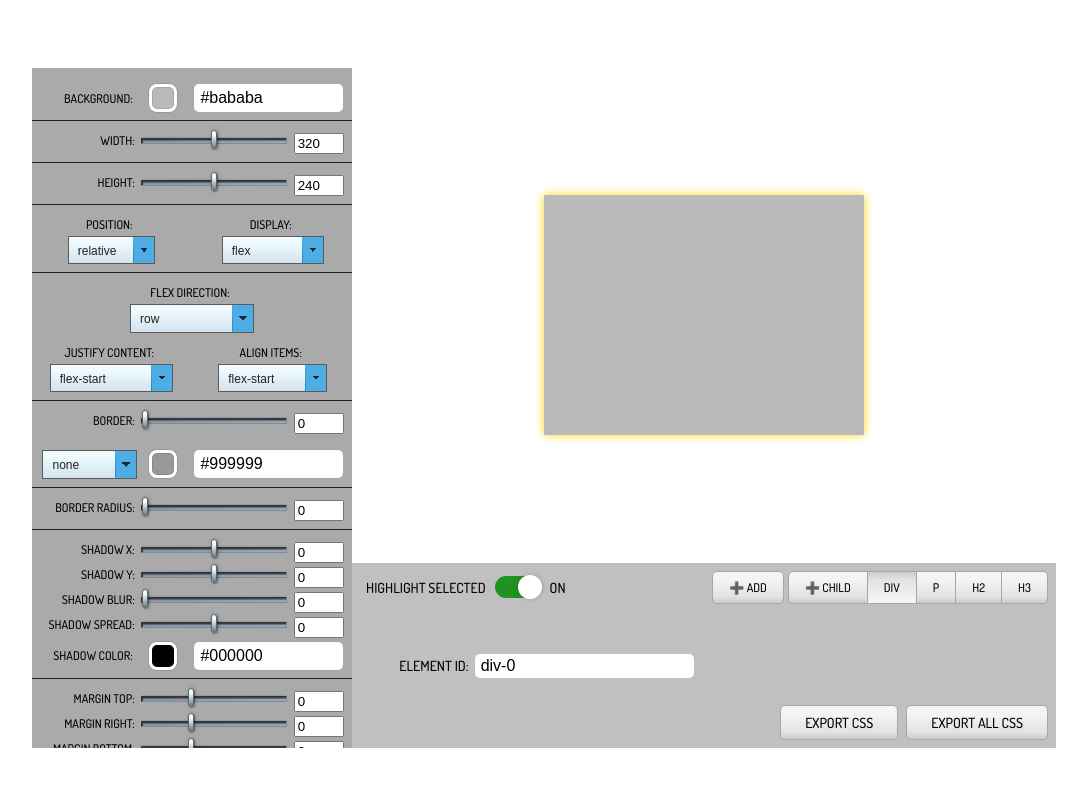
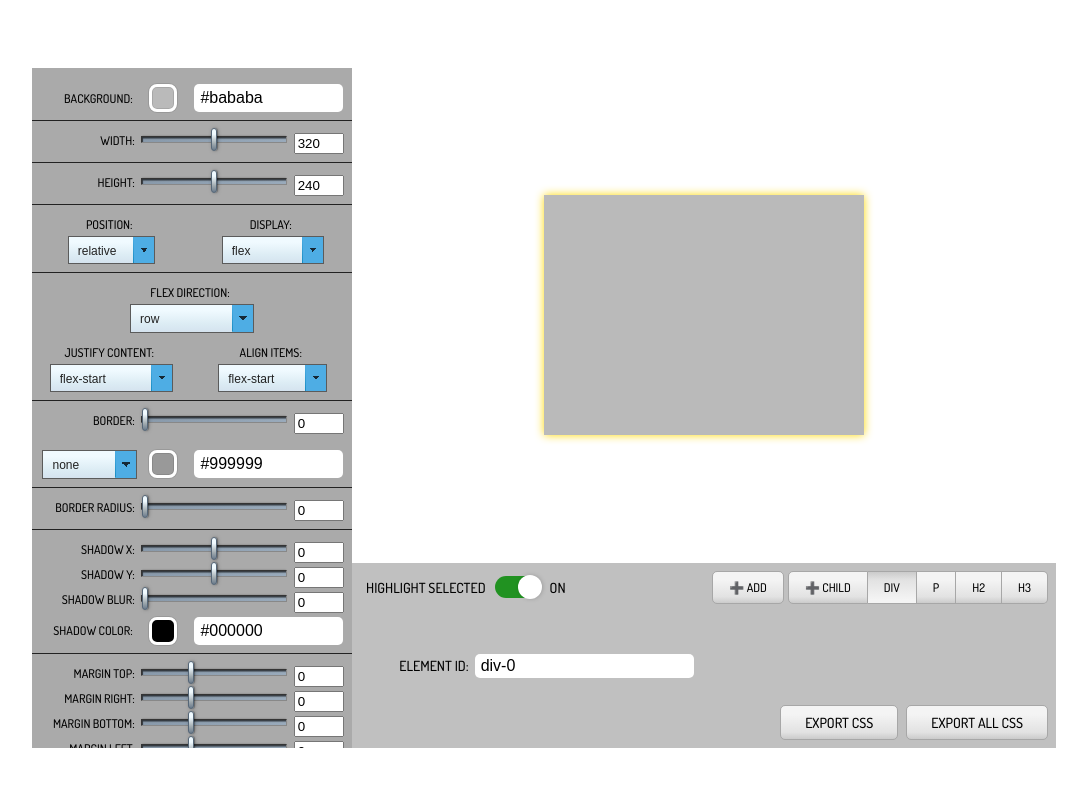
Before and after one commit to matronator/freestyler, a React (Create React App) app: page / in a window 1280 px wide. Shown: the top 786 px of the page, without its empty margins (96-1183 px from the left). Built offline with nearby package versions, Linux system fonts and the light colour scheme; the HTML template or start-up script is replaced by a standard one.

Commit message:
shadow control

```diff
--- a/src/App.tsx
+++ b/src/App.tsx
@@ -19,6 +19,7 @@ import ClipboardJS from 'clipboard';
 import { AlignItems, FlexDirection, JustifyContent } from './properties/Flex';
 import { ExportAllModal } from './controls/Modals/ExportAllModal';
 import { ButtonGroup } from './controls/Button/ButtonGroup';
+import { ShadowControl } from './controls/InputGroups/ShadowControl';
 
 new ClipboardJS(`.btn`);
 
@@ -269,27 +270,36 @@ class App extends Component<AppProps, AppState> {
                 <div className='col-6 text-center w-100'><SelectInput id='justifyContent' name='justifyContent' items={Object.values(JustifyContent)} value={this.state.preview.justifyContent} onSelectChange={this.selectChange} /></div>
                 <div className='col-6 text-center w-100'><SelectInput id='alignItems' name='alignItems' items={Object.values(AlignItems)} value={this.state.preview.alignItems} onSelectChange={this.selectChange} /></div>
               </li>}
-              <li><BorderControl
+              <li>
+                <BorderControl
                   color={this.state.preview.border.color}
                   selectValue={this.state.preview.border.style}
                   onPickerChange={(color: string) => this.setState({preview: {...this.state.preview, border: {...this.state.preview.border, color: color}}})}
                   onSelectChange={this.selectChange}
-                  sliderProps={{ min: 0, max: 100, step: 1, value: this.state.preview.border.width, property: 'width', name: 'Border', onSliderChange: this.sliderChange }} />
+                  sliderProps={{ min: 0, max: 100, step: 1, value: this.state.preview.border.width, property: 'width', name: 'Border', onSliderChange: this.sliderChange }}
+                />
               </li>
               <li><InputSlider name="Border" property="radius" title="Border radius" value={this.state.preview.border.radius} min={0} max={200} step={1} onSliderChange={this.sliderChange} /></li>
               <li>
-                <InputSlider name="BoxShadow" property="x" title="Shadow X" value={this.state.preview.boxShadow.x} min={-100} max={100} step={1} onSliderChange={this.sliderChange} />
-                <InputSlider name="BoxShadow" property="y" title="Shadow Y" value={this.state.preview.boxShadow.y} min={-100} max={100} step={1} onSliderChange={this.sliderChange} />
-                <InputSlider name="BoxShadow" property="blur" title="Shadow Blur" value={this.state.preview.boxShadow.blur} min={0} max={100} step={1} onSliderChange={this.sliderChange} />
-                <InputSlider name="BoxShadow" property="spread" title="Shadow Spread" value={this.state.preview.boxShadow.spread} min={-100} max={100} step={1} onSliderChange={this.sliderChange} />
-                <div className='col-4 list-label'>Shadow Color:</div><div className='col-8 text-right w-100'><PopoverPicker color={this.state.preview.boxShadow.color} onChange={(color: string) => this.setState({preview: {...this.state.preview, boxShadow: {...this.state.preview.boxShadow, color: color}}, previewItems: this.state.previewItems, selectedId: this.state.selectedId})} /></div>
+                <ShadowControl
+                  offsetX={{ min: -100, max: 100, step: 1, name: 'BoxShadow', property: 'x', title: 'Shadow X', value: this.state.preview.boxShadow.x, onSliderChange: this.sliderChange }}
+                  offsetY={{ min: -100, max: 100, step: 1, name: 'BoxShadow', property: 'y', title: 'Shadow Y', value: this.state.preview.boxShadow.y, onSliderChange: this.sliderChange }}
+                  blur={{ min: 0, max: 100, step: 1, name: 'BoxShadow', property: 'blur', title: 'Shadow Blur', value: this.state.preview.boxShadow.blur, onSliderChange: this.sliderChange }}
+                  color={this.state.preview.boxShadow.color}
+                  colorLabel='Shadow Color:'
+                  onColorChange={(color: string) => this.setState({preview: {...this.state.preview, boxShadow: {...this.state.preview.boxShadow, color: color}}, previewItems: this.state.previewItems, selectedId: this.state.selectedId})}
+                />
               </li>
               {[PreviewElement.Heading, PreviewElement.Paragraph, PreviewElement.Subheading].includes(this.state.preview.element) && (
                 <li>
-                  <InputSlider name="TextShadow" property="x" title="Shadow X" value={this.state.preview.textShadow.x} min={-100} max={100} step={1} onSliderChange={this.sliderChange} />
-                  <InputSlider name="TextShadow" property="y" title="Shadow Y" value={this.state.preview.textShadow.y} min={-100} max={100} step={1} onSliderChange={this.sliderChange} />
-                  <InputSlider name="TextShadow" property="blur" title="Shadow Blur" value={this.state.preview.textShadow.blur} min={0} max={100} step={1} onSliderChange={this.sliderChange} />
-                  <div className='col-4 list-label'>Shadow Color:</div><div className='col-8 text-right w-100'><PopoverPicker color={this.state.preview.textShadow.color} onChange={(color: string) => this.setState({preview: {...this.state.preview, textShadow: {...this.state.preview.textShadow, color: color}}, previewItems: this.state.previewItems, selectedId: this.state.selectedId})} /></div>
+                  <ShadowControl
+                    offsetX={{ min: -100, max: 100, step: 1, name: 'TextShadow', property: 'x', title: 'Text Shadow X', value: this.state.preview.textShadow.x, onSliderChange: this.sliderChange }}
+                    offsetY={{ min: -100, max: 100, step: 1, name: 'TextShadow', property: 'y', title: 'Text Shadow Y', value: this.state.preview.textShadow.y, onSliderChange: this.sliderChange }}
+                    blur={{ min: 0, max: 100, step: 1, name: 'TextShadow', property: 'blur', title: 'Text Shadow Blur', value: this.state.preview.textShadow.blur, onSliderChange: this.sliderChange }}
+                    color={this.state.preview.textShadow.color}
+                    colorLabel='Text Shadow Color:'
+                    onColorChange={(color: string) => this.setState({preview: {...this.state.preview, textShadow: {...this.state.preview.textShadow, color: color}}, previewItems: this.state.previewItems, selectedId: this.state.selectedId})}
+                  />
                 </li>
               )}
               <li>
--- a/src/controls/Input/InputSlider.css
+++ b/src/controls/Input/InputSlider.css
@@ -1,5 +1,6 @@
 .input-slider {
     width: 100%;
+    margin-bottom: .4rem;
 }
 
 .input-slider-number {
@@ -35,9 +36,9 @@ input.input-slider[type=range]::-ms-track {
 input.input-slider[type=range]::-webkit-slider-thumb {
     appearance: none;
     -webkit-appearance: none;
-    box-shadow: 1px 0 4px -1px rgba(0,0,0,.5), 1px 1px 1px rgba(0,0,0,.25);
+    box-shadow: 1px 0 4px -1px rgba(0,0,0,.5), 1px 0 1px rgba(0,0,0,.25);
     border: .75px solid #567;
-    height: 19px;
+    height: 23px;
     width: 6px;
     border-radius: 4px;
     background-image: linear-gradient(#f0faff 25%, #a0aaaf 70%, #6a7a8b 100%);
@@ -52,9 +53,9 @@ input.input-slider[type=range]::-webkit-slider-thumb {
 input.input-slider[type=range]::-moz-range-thumb {
     appearance: none;
     -moz-appearance: none;
-    box-shadow: 1px 0 4px -1px rgba(0,0,0,.5), 1px 1px 1px rgba(0,0,0,.25);
+    box-shadow: 1px 0 4px -1px rgba(0,0,0,.5), 1px 0 1px rgba(0,0,0,.25);
     border: .75px solid #567;
-    height: 19px;
+    height: 23px;
     width: 6px;
     border-radius: 4px;
     background-image: linear-gradient(#f0faff 25%, #a0aaaf 70%, #6a7a8b 100%);
@@ -66,9 +67,9 @@ input.input-slider[type=range]::-moz-range-thumb {
 
 /* All the same stuff for IE */
 input.input-slider[type=range]::-ms-thumb {
-    box-shadow: 1px 0 4px -1px rgba(0,0,0,.5), 1px 1px 1px rgba(0,0,0,.25);
+    box-shadow: 1px 0 4px -1px rgba(0,0,0,.5), 1px 0 1px rgba(0,0,0,.25);
     border: .75px solid #567;
-    height: 19px;
+    height: 23px;
     width: 6px;
     border-radius: 4px;
     background-image: linear-gradient(#f0faff 25%, #a0aaaf 70%, #6a7a8b 100%);
@@ -84,8 +85,8 @@ input.input-slider[type=range]::-ms-thumb {
 
 input.input-slider[type=range]::-webkit-slider-runnable-track {
     width: 100%;
-    height: 6px;
-    margin-top: -12px;
+    height: 7px;
+    margin-top: -15px;
     cursor: ew-resize;
     box-shadow: inset 1px 1.5px 1px rgba(0,0,0,.65), 0 -1px 2px -1px rgba(0,0,0,.35);
     background-image: linear-gradient(90deg, #8899aa, #99aabb);
@@ -101,8 +102,8 @@ input.input-slider[type=range]:focus::-webkit-slider-runnable-track {
 
 input.input-slider[type=range]::-moz-range-track {
     width: 100%;
-    height: 6px;
-    margin-top: -12px;
+    height: 7px;
+    margin-top: -15px;
     cursor: ew-resize;
     box-shadow: inset 1px 1.5px 1px rgba(0,0,0,.65), 0 -1px 2px -1px rgba(0,0,0,.35);
     background-image: linear-gradient(90deg, #8899aa, #99aabb);
--- /dev/null
+++ b/src/controls/InputGroups/ShadowControl.tsx
@@ -0,0 +1,22 @@
+import { InputSlider, InputSliderProps } from "../Input/InputSlider";
+import { PopoverPicker } from "../Input/PopoverPicker";
+
+interface ShadowControlProps {
+    offsetX: InputSliderProps;
+    offsetY: InputSliderProps;
+    blur: InputSliderProps;
+    color: string;
+    onColorChange: (color: string) => void;
+    colorLabel: string;
+}
+
+export const ShadowControl = (props: ShadowControlProps) => {
+    return (
+        <>
+            <InputSlider name={props.offsetX.name} property={props.offsetX.property} title={props.offsetX.title} value={props.offsetX.value} min={props.offsetX.min} max={props.offsetX.max} step={props.offsetX.step} onSliderChange={props.offsetX.onSliderChange} />
+            <InputSlider name={props.offsetY.name} property={props.offsetY.property} title={props.offsetY.title} value={props.offsetY.value} min={props.offsetY.min} max={props.offsetY.max} step={props.offsetY.step} onSliderChange={props.offsetY.onSliderChange} />
+            <InputSlider name={props.blur.name} property={props.blur.property} title={props.blur.title} value={props.blur.value} min={props.blur.min} max={props.blur.max} step={props.blur.step} onSliderChange={props.blur.onSliderChange} />
+            <div className='col-4 list-label'>{props.colorLabel}</div><div className='col-8 text-right w-100'><PopoverPicker color={props.color} onChange={props.onColorChange} /></div>
+        </>
+    );
+}
```
